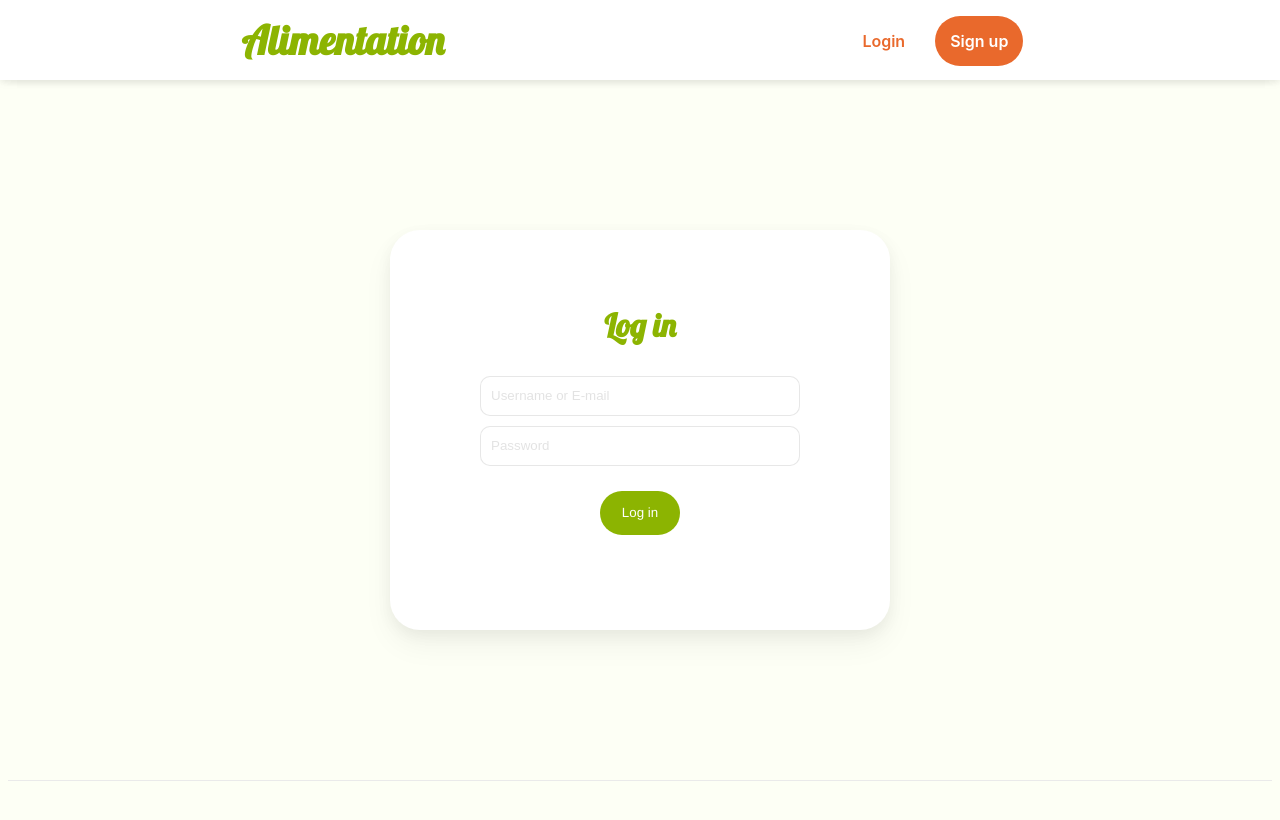
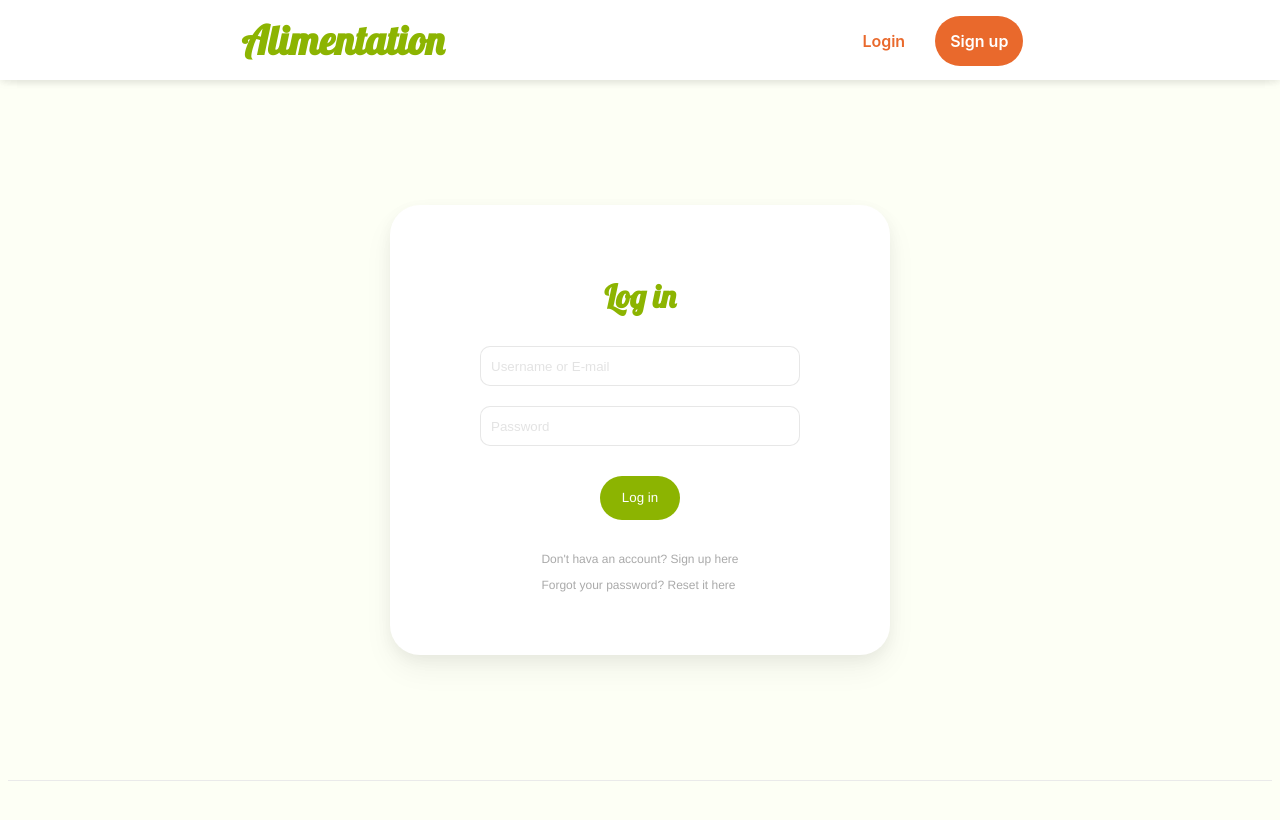
Before and after one commit to garlicgarrison/alimentation, a Next.js app: page /login in a window 1280 px wide. Shown: the top 820 px of the page. Built offline with nearby package versions, Linux system fonts and the light colour scheme.

Commit message:
Edited login page

```diff
--- a/pages/login.tsx
+++ b/pages/login.tsx
@@ -16,7 +16,7 @@ export default function Login() {
       </Head>
 
       <main className={styles.main}>
-        <div className={styles.zip_input_container}>
+        <div className={styles.input_container}>
           <h1>Log in</h1>
 
           <div className={styles.input_area}>
@@ -26,7 +26,10 @@ export default function Login() {
               <p>Log in</p>
             </button>
           </div>
-
+          <div className={styles.login_issue}>
+            <p>Don't hava an account? Sign up here</p>
+            <p>Forgot your password? Reset it here</p>
+          </div>
         </div>
       </main>
 
--- a/styles/Login.module.scss
+++ b/styles/Login.module.scss
@@ -62,10 +62,10 @@
   font-size: 1.5rem;
 }
 
-.zip_input_container
+.input_container
 {
   width: 500px;
-  height: 400px;
+  height: 450px;
   background-color: white;
   border-radius: 30px;
   box-shadow:
@@ -78,7 +78,10 @@
          0 5px 25px 0 rgba(0,0,0,.08);
        }
   padding: 50px;
-  font-family: 'Lobster';
+  h1 {
+    font-family: 'Lobster';
+    margin: 20px;
+  }
   color: $light-green;
   display: flex;
   flex-direction: column;
@@ -103,7 +106,7 @@
   width: 100%;
   height: 40px;
   padding: 10px;
-  margin: 5px 0;
+  margin: 10px 0;
   outline: none;
   border: 1px solid #1717171A;
   border-radius: 10px;
@@ -132,3 +135,10 @@
     color: white;
   }
 }
+
+.login_issue
+{
+  font-family: Helvetica;
+  font-size: 12px;
+  color: #AAAAAA;
+}
```
Lines whose indentation alone changed are shown as unchanged.
